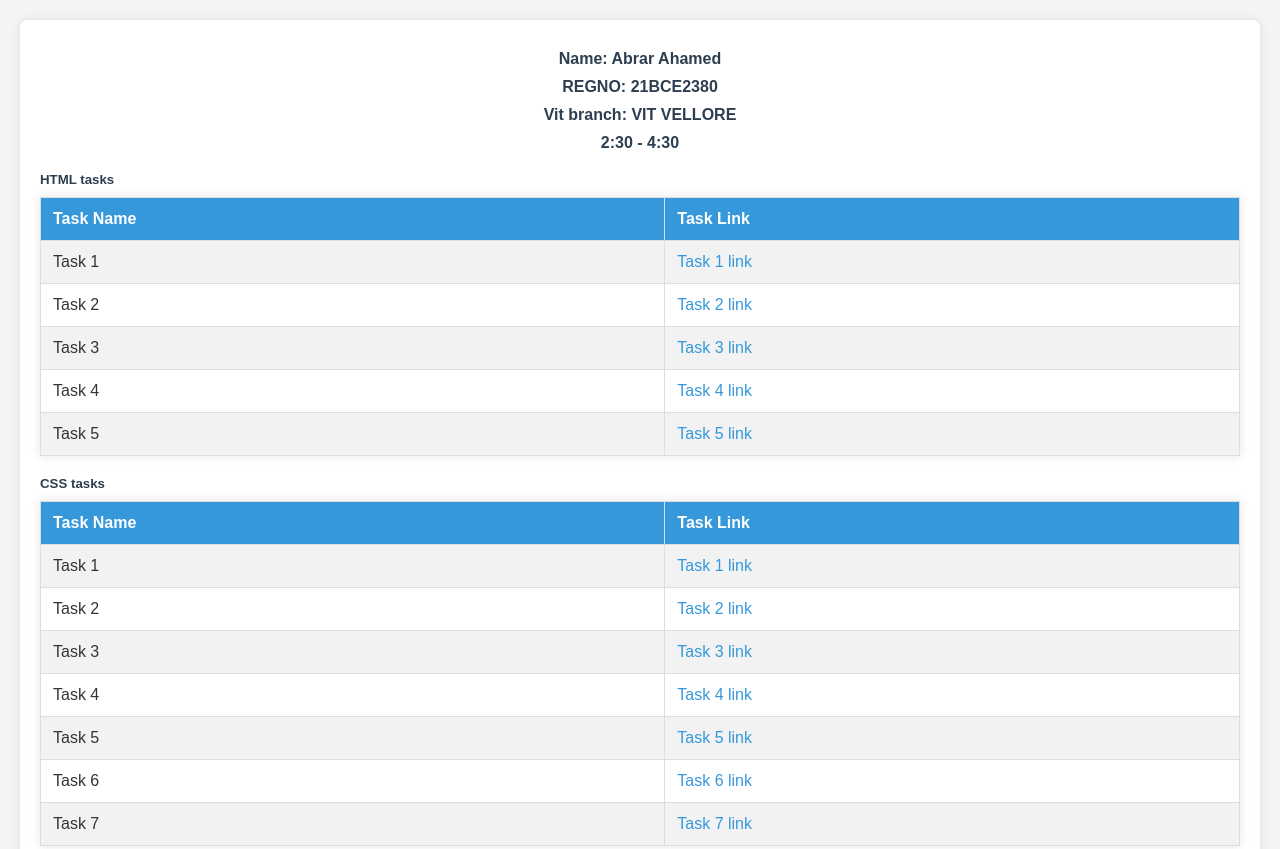
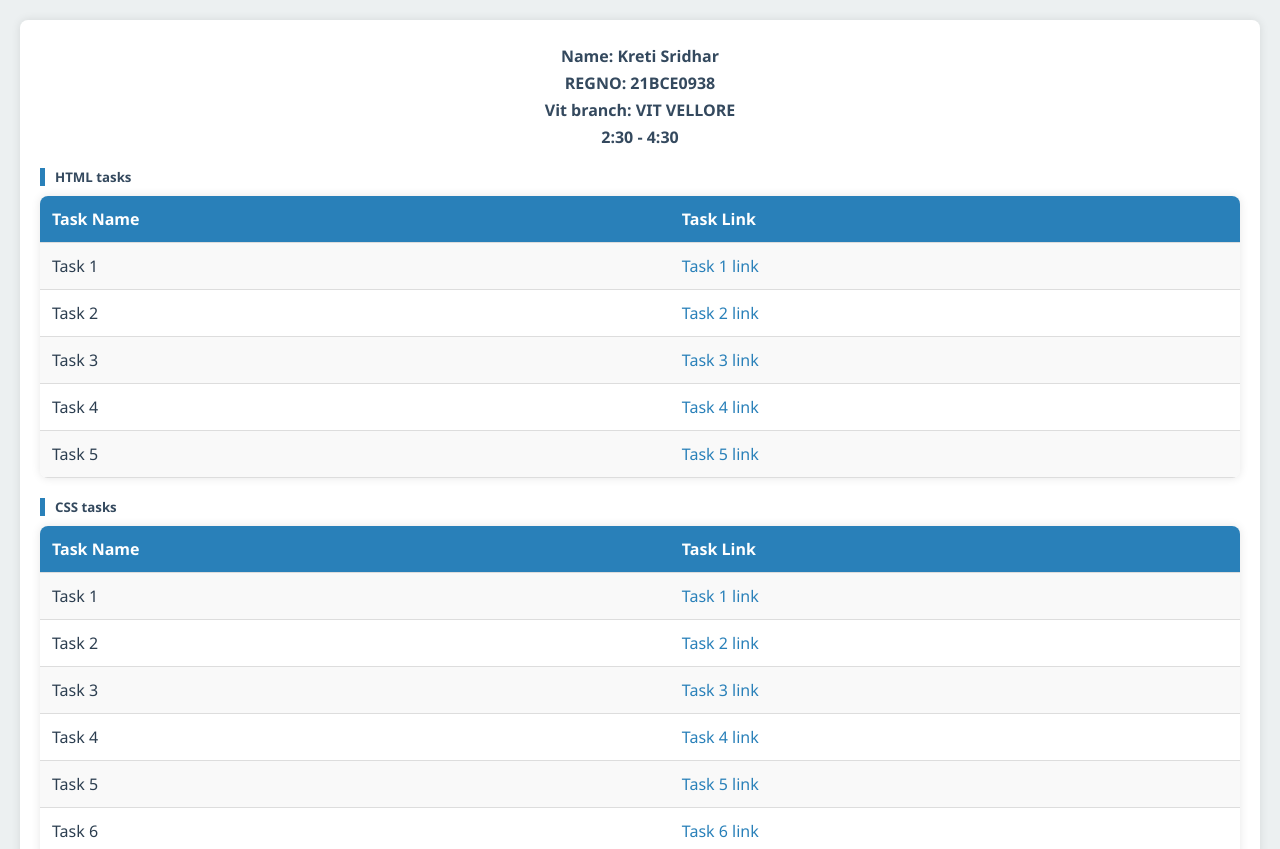
Before and after one commit to Kreti5/MERN-STACK, a plain HTML site: page index.html in a window 1280 px wide. Shown: the top 849 px of the page. Drawn offline with Linux system fonts and the light colour scheme.

Commit message:
index page

```diff
--- a/index.html
+++ b/index.html
@@ -6,15 +6,15 @@
     <title>MERN TASK</title>
     <style>
         body {
-            font-family: Arial, sans-serif;
+            font-family: 'Segoe UI', Tahoma, Geneva, Verdana, sans-serif;
             margin: 0;
             padding: 20px;
-            background-color: #f4f4f4;
-            color: #333;
+            background-color: #ecf0f1;
+            color: #2c3e50;
         }
         h4, h5 {
             margin: 10px 0;
-            color: #2c3e50;
+            color: #34495e;
         }
         table {
             width: 100%;
@@ -22,24 +22,26 @@
             border-collapse: collapse;
             background-color: #fff;
             box-shadow: 0 0 10px rgba(0, 0, 0, 0.1);
+            border-radius: 8px;
+            overflow: hidden;
         }
         th, td {
             padding: 12px;
             text-align: left;
-            border: 1px solid #ddd;
+            border-bottom: 1px solid #ddd;
         }
         th {
-            background-color: #3498db;
+            background-color: #2980b9;
             color: #fff;
         }
         tr:nth-child(even) {
-            background-color: #f2f2f2;
+            background-color: #f9f9f9;
         }
         tr:hover {
-            background-color: #ddd;
+            background-color: #dfe6e9;
         }
         a {
-            color: #3498db;
+            color: #2980b9;
             text-decoration: none;
         }
         a:hover {
@@ -57,13 +59,20 @@
             text-align: center;
             margin-bottom: 20px;
         }
+        .header h4 {
+            margin: 5px 0;
+        }
+        h5 {
+            border-left: 5px solid #2980b9;
+            padding-left: 10px;
+        }
     </style>
 </head>
 <body>
     <div class="container">
         <div class="header">
-            <h4>Name: Abrar Ahamed</h4>
-            <h4>REGNO: 21BCE2380</h4>
+            <h4>Name: Kreti Sridhar</h4>
+            <h4>REGNO: 21BCE0938</h4>
             <h4>Vit branch: VIT VELLORE</h4>
             <h4>2:30 - 4:30</h4>
         </div>
```
